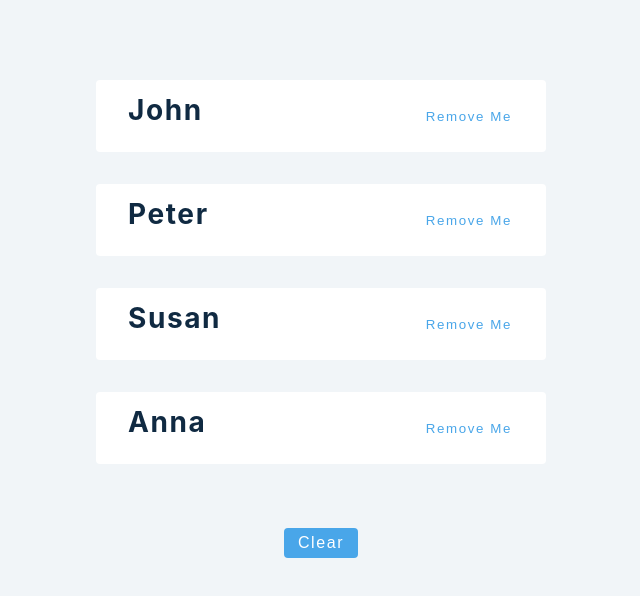
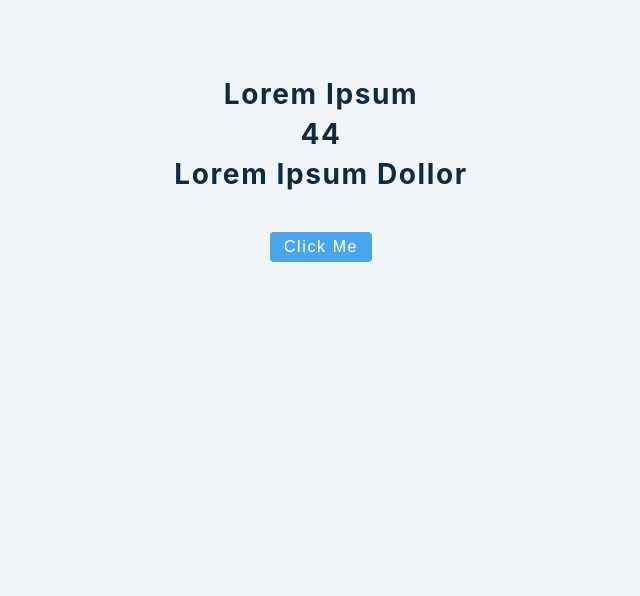
Before and after one commit to noormohammedb/react-advanced, a React (Create React App) app: page / in a window 1280 px wide. Shown: the top 596 px of the page, without its empty margins (319-959 px from the left). Built offline with nearby package versions, Linux system fonts and the light colour scheme.

Commit message:
predding to hook

```diff
--- a/src/App.js
+++ b/src/App.js
@@ -1,5 +1,5 @@
 import React from "react";
-import Setup from "./tutorial/1-useState/setup/3-useState-array";
+import Setup from "./tutorial/1-useState/setup/4-useState-object";
 function App() {
    return (
       <div className="container">
--- a/src/tutorial/1-useState/setup/4-useState-object.js
+++ b/src/tutorial/1-useState/setup/4-useState-object.js
@@ -1,7 +1,25 @@
-import React, { useState } from 'react';
+import React, { useState } from "react";
 
 const UseStateObject = () => {
-  return <h2>useState object example</h2>;
+   const [personData, setPData] = useState({
+      name: "lorem ipsum",
+      age: 44,
+      address: "lorem ipsum dollor",
+   });
+   const clickEvent = () => {
+      console.log("Hellow");
+      setPData({ ...personData, address: "Hello World" });
+   };
+   return (
+      <>
+         <h3>{personData.name}</h3>
+         <h3>{personData.age}</h3>
+         <h3>{personData.address}</h3>
+         <button className="btn" onClick={clickEvent}>
+            Click Me
+         </button>
+      </>
+   );
 };
 
 export default UseStateObject;
```
